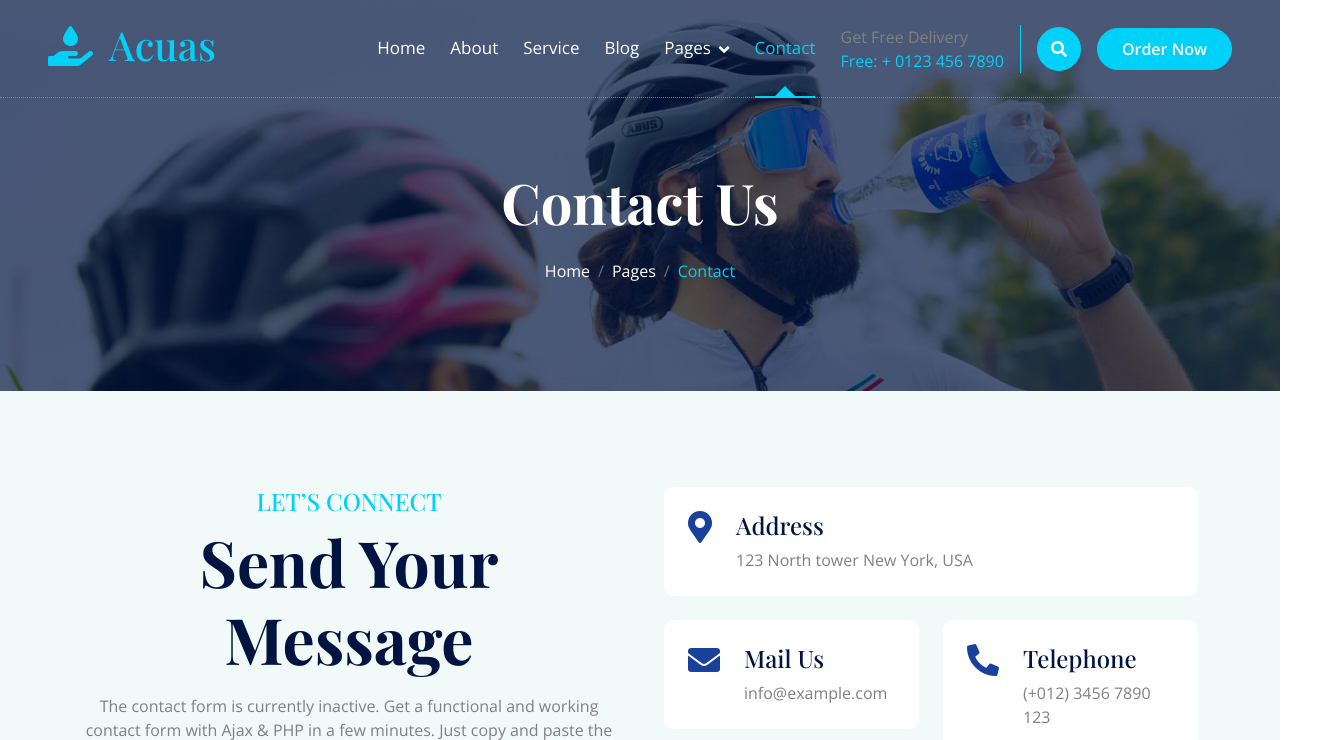
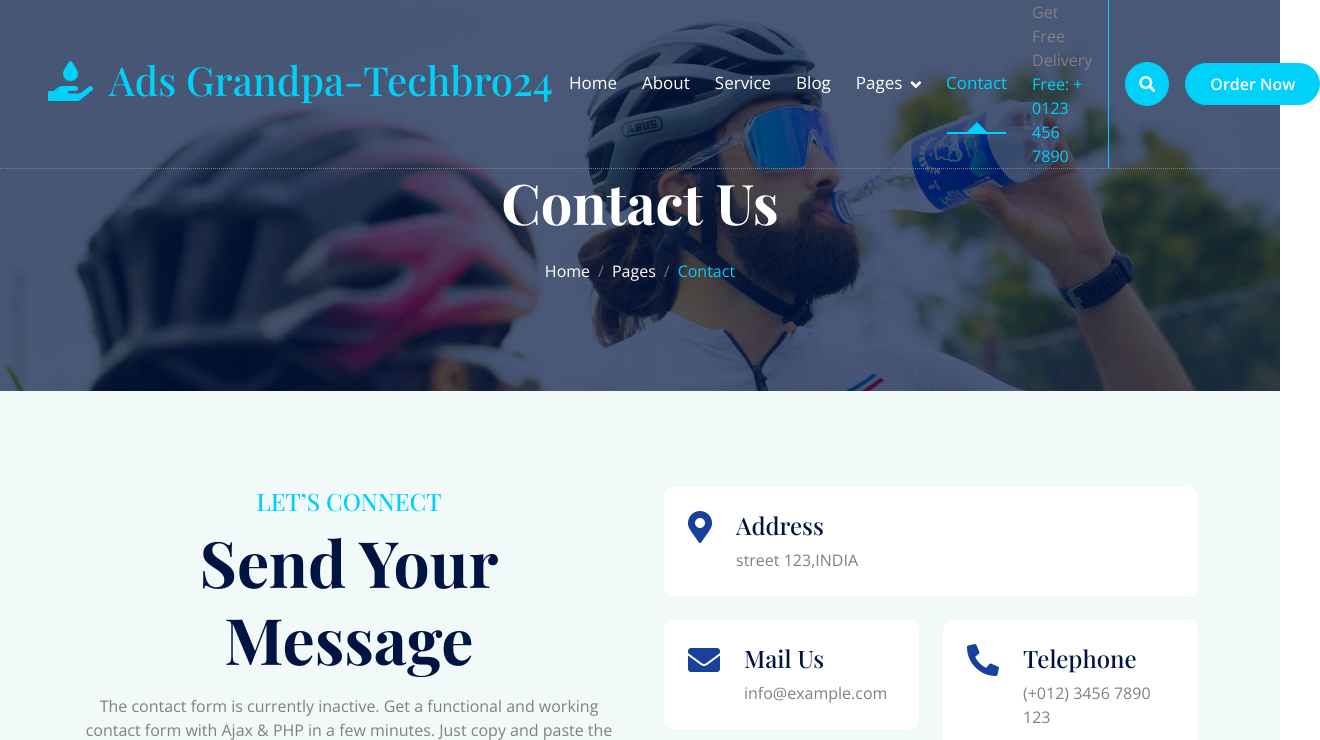
Before and after one commit to sachinsain07/water.github.com, a plain HTML site: page contact.html in a window 1280 px wide. Shown: the top 740 px of the page, 1320 px wide, since content can reach past the window. Drawn offline with nearby package versions, Linux system fonts and the light colour scheme; a web font is replaced by a local one.

Commit message:
Contact update

```diff
--- a/contact.html
+++ b/contact.html
@@ -3,7 +3,7 @@
 
 <head>
     <meta charset="utf-8">
-    <title>Acuas - Drinking Water Website Template</title>
+    <title>Ads Grandpa-Techbro24</title>
     <meta content="width=device-width, initial-scale=1.0" name="viewport">
     <meta content="" name="keywords">
     <meta content="" name="description">
@@ -46,7 +46,7 @@
     <div class="container-fluid position-relative p-0">
         <nav class="navbar navbar-expand-lg navbar-light px-4 px-lg-5 py-3 py-lg-0">
             <a href="" class="navbar-brand p-0">
-                <h1 class="text-primary"><i class="fas fa-hand-holding-water me-3"></i>Acuas</h1>
+                <h1 class="text-primary"><i class="fas fa-hand-holding-water me-3"></i>Ads Grandpa-Techbro24</h1>
                 <!-- <img src="img/logo.png" alt="Logo"> -->
             </a>
             <button class="navbar-toggler" type="button" data-bs-toggle="collapse" data-bs-target="#navbarCollapse">
@@ -178,7 +178,7 @@
                                 <i class="fas fa-map-marker-alt fa-2x text-secondary me-4"></i>
                                 <div>
                                     <h4>Address</h4>
-                                    <p class="mb-0">123 North tower New York, USA</p>
+                                    <p class="mb-0">street 123,INDIA</p>
                                 </div>
                             </div>
                         </div>
```
